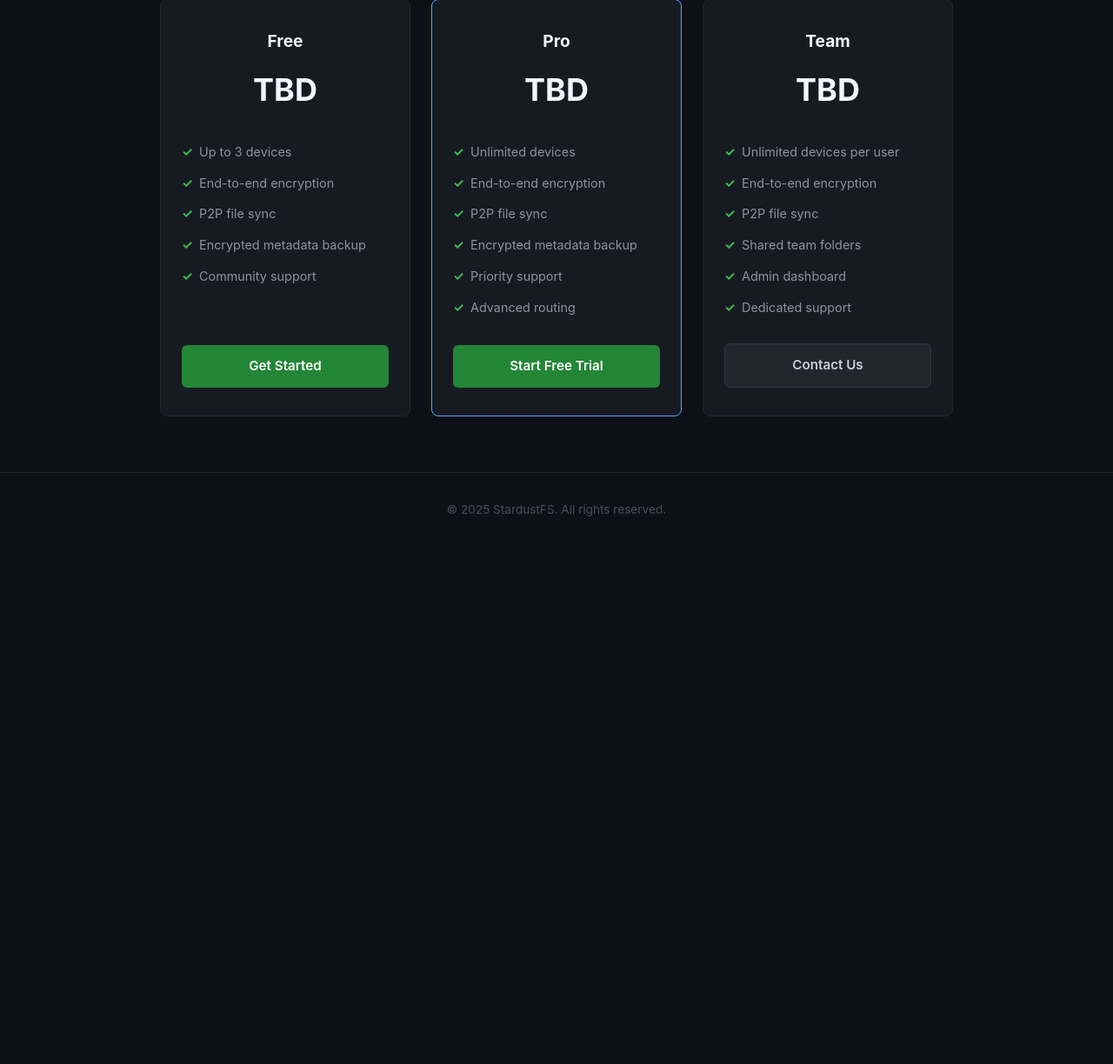
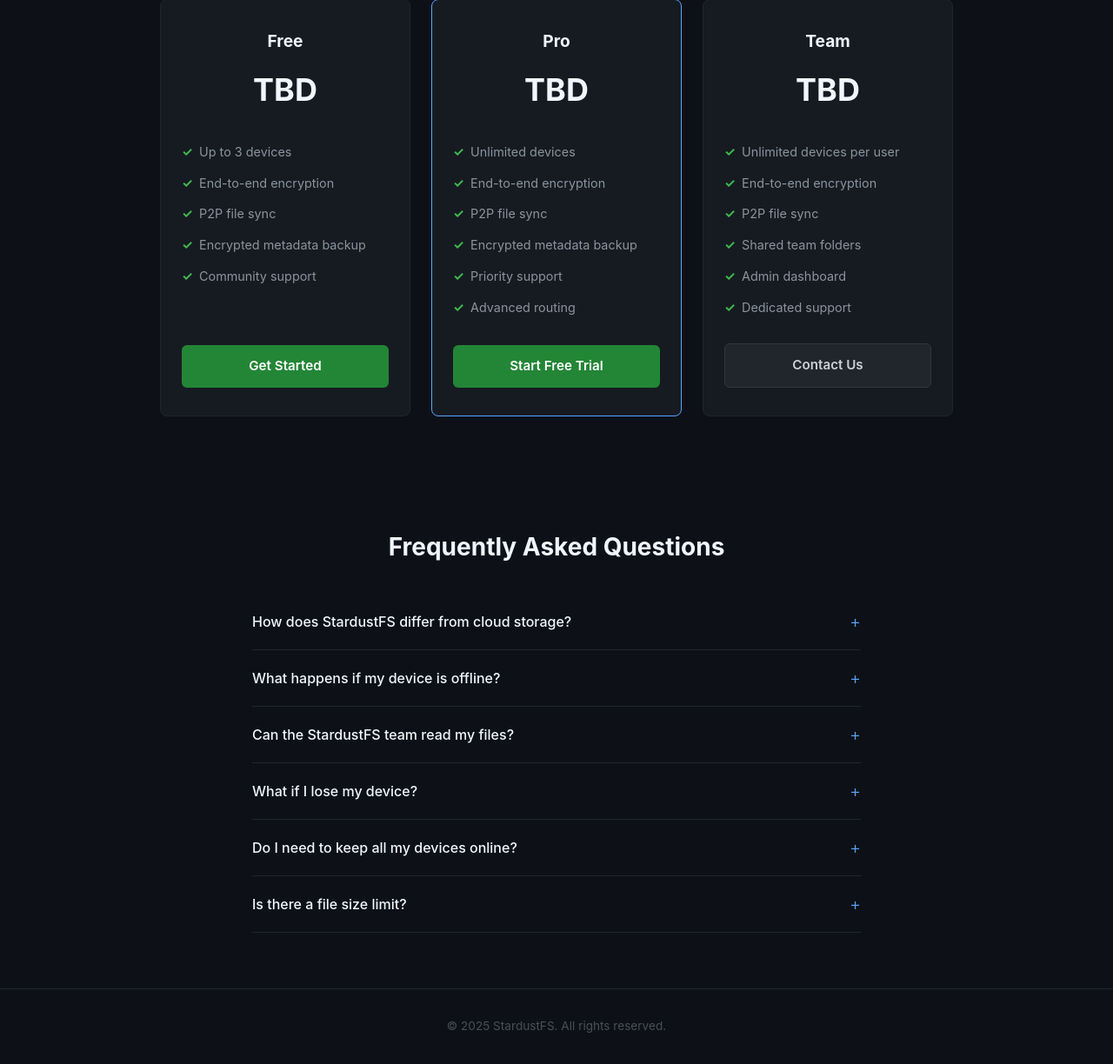
Before and after one commit to YUChoe/stardustfs-server, a FastAPI app: page / in a window 1280 px wide. Shown: the part 1965-3189 px from the top of the page at 87% size. Before the commit the page ends 2559 px from the top, so only its background shows below. Run offline with FastAPI, Linux system fonts and the light colour scheme; parts of the project's set-up code (start-up, migrations or seed data) failed here and were passed over.

Commit message:
feat: 랜딩 페이지에 FAQ 섹션 추가
- 6개 Q&A 항목 (영어/한국어)
- 아코디언 스타일 (details/summary)
- 클라우드 차이점, 오프라인, 보안, 분실, 상시 온라인, 파일 크기 제한

```diff
--- a/app/i18n.py
+++ b/app/i18n.py
@@ -112,6 +112,19 @@ TRANSLATIONS: dict[str, dict[str, str]] = {
         "metadata_last_sync": "Last metadata backup",
         "metadata_never": "No metadata backup yet",
         "last_heartbeat": "Last seen",
+        "faq_heading": "Frequently Asked Questions",
+        "faq_q1": "How does StardustFS differ from cloud storage?",
+        "faq_a1": "Cloud services store your files on their servers. StardustFS keeps files on your own devices and syncs them directly between each other. The server only coordinates connections \u2014 it never sees your data.",
+        "faq_q2": "What happens if my device is offline?",
+        "faq_a2": "You still have full access to all files stored locally. When the device comes back online, it reconnects and syncs any changes with your other devices.",
+        "faq_q3": "Can the StardustFS team read my files?",
+        "faq_a3": "No. All files are encrypted on your device before any metadata leaves it. We operate on a zero-knowledge basis \u2014 we cannot decrypt your data even if compelled to.",
+        "faq_q4": "What if I lose my device?",
+        "faq_a4": "Your encrypted metadata and key backups are stored on our server. You can restore them on a new device using your backup password. The actual files remain on your other registered devices.",
+        "faq_q5": "Do I need to keep all my devices online?",
+        "faq_a5": "No. Files are available on whichever devices have them stored locally. Syncing only requires at least two devices to be online at the same time.",
+        "faq_q6": "Is there a file size limit?",
+        "faq_a6": "No. Since files transfer directly between your devices, there are no upload limits imposed by us. The only constraint is your own storage and network capacity.",
     },
     "ko": {
         "lang": "ko",
@@ -223,6 +236,19 @@ TRANSLATIONS: dict[str, dict[str, str]] = {
         "metadata_last_sync": "마지막 메타데이터 백업",
         "metadata_never": "메타데이터 백업 없음",
         "last_heartbeat": "마지막 접속",
+        "faq_heading": "자주 묻는 질문",
+        "faq_q1": "StardustFS는 클라우드 저장소와 어떻게 다른가요?",
+        "faq_a1": "클라우드 서비스는 파일을 그들의 서버에 저장합니다. StardustFS는 파일을 내 디바이스에만 보관하고 디바이스끼리 직접 동기화합니다. 서버는 연결만 중개할 뿐 데이터를 보지 않습니다.",
+        "faq_q2": "디바이스가 오프라인이면 어떻게 되나요?",
+        "faq_a2": "로컬에 저장된 모든 파일에 그대로 접근할 수 있습니다. 온라인으로 돌아오면 자동으로 다른 디바이스와 변경사항을 동기화합니다.",
+        "faq_q3": "StardustFS 팀이 내 파일을 볼 수 있나요?",
+        "faq_a3": "아니요. 모든 파일은 디바이스에서 암호화된 후 전송됩니다. 제로 지식 방식으로 운영되므로 강제로 요청받더라도 데이터를 복호화할 수 없습니다.",
+        "faq_q4": "디바이스를 분실하면 어떻게 하나요?",
+        "faq_a4": "암호화된 메타데이터와 키 백업이 서버에 저장되어 있습니다. 새 디바이스에서 백업 비밀번호로 복원할 수 있습니다. 실제 파일은 다른 등록된 디바이스에 남아 있습니다.",
+        "faq_q5": "모든 디바이스를 항상 켜 놓아야 하나요?",
+        "faq_a5": "아니요. 파일은 로컬에 저장된 디바이스에서 접근 가능합니다. 동기화는 최소 두 대의 디바이스가 동시에 온라인일 때만 필요합니다.",
+        "faq_q6": "파일 크기 제한이 있나요?",
+        "faq_a6": "없습니다. 파일이 디바이스 간 직접 전송되므로 업로드 제한이 없습니다. 유일한 제약은 본인의 저장 공간과 네트워크 속도입니다.",
     },
 }
 
--- a/static/style.css
+++ b/static/style.css
@@ -526,3 +526,54 @@ footer {
   color: #8b949e;
   font-size: 0.85rem;
 }
+
+/* FAQ */
+.faq {
+  padding: 4rem 0;
+}
+
+.faq h2 {
+  text-align: center;
+  font-size: 1.75rem;
+  color: #f0f6fc;
+  margin-bottom: 2rem;
+}
+
+.faq-list {
+  max-width: 700px;
+  margin: 0 auto;
+}
+
+.faq-item {
+  border-bottom: 1px solid #21262d;
+  padding: 1rem 0;
+}
+
+.faq-item summary {
+  color: #f0f6fc;
+  font-size: 1rem;
+  font-weight: 500;
+  cursor: pointer;
+  list-style: none;
+  display: flex;
+  justify-content: space-between;
+  align-items: center;
+}
+
+.faq-item summary::after {
+  content: "+";
+  color: #58a6ff;
+  font-size: 1.25rem;
+  font-weight: 300;
+}
+
+.faq-item[open] summary::after {
+  content: "\2212";
+}
+
+.faq-item p {
+  color: #8b949e;
+  font-size: 0.9rem;
+  margin-top: 0.75rem;
+  line-height: 1.6;
+}
--- a/templates/landing.html
+++ b/templates/landing.html
@@ -160,6 +160,38 @@
                 </div>
             </div>
         </section>
+
+        <section class="faq">
+            <div class="container">
+                <h2>{{ t.faq_heading }}</h2>
+                <div class="faq-list">
+                    <details class="faq-item">
+                        <summary>{{ t.faq_q1 }}</summary>
+                        <p>{{ t.faq_a1 }}</p>
+                    </details>
+                    <details class="faq-item">
+                        <summary>{{ t.faq_q2 }}</summary>
+                        <p>{{ t.faq_a2 }}</p>
+                    </details>
+                    <details class="faq-item">
+                        <summary>{{ t.faq_q3 }}</summary>
+                        <p>{{ t.faq_a3 }}</p>
+                    </details>
+                    <details class="faq-item">
+                        <summary>{{ t.faq_q4 }}</summary>
+                        <p>{{ t.faq_a4 }}</p>
+                    </details>
+                    <details class="faq-item">
+                        <summary>{{ t.faq_q5 }}</summary>
+                        <p>{{ t.faq_a5 }}</p>
+                    </details>
+                    <details class="faq-item">
+                        <summary>{{ t.faq_q6 }}</summary>
+                        <p>{{ t.faq_a6 }}</p>
+                    </details>
+                </div>
+            </div>
+        </section>
     </main>
 
     <footer>
```
